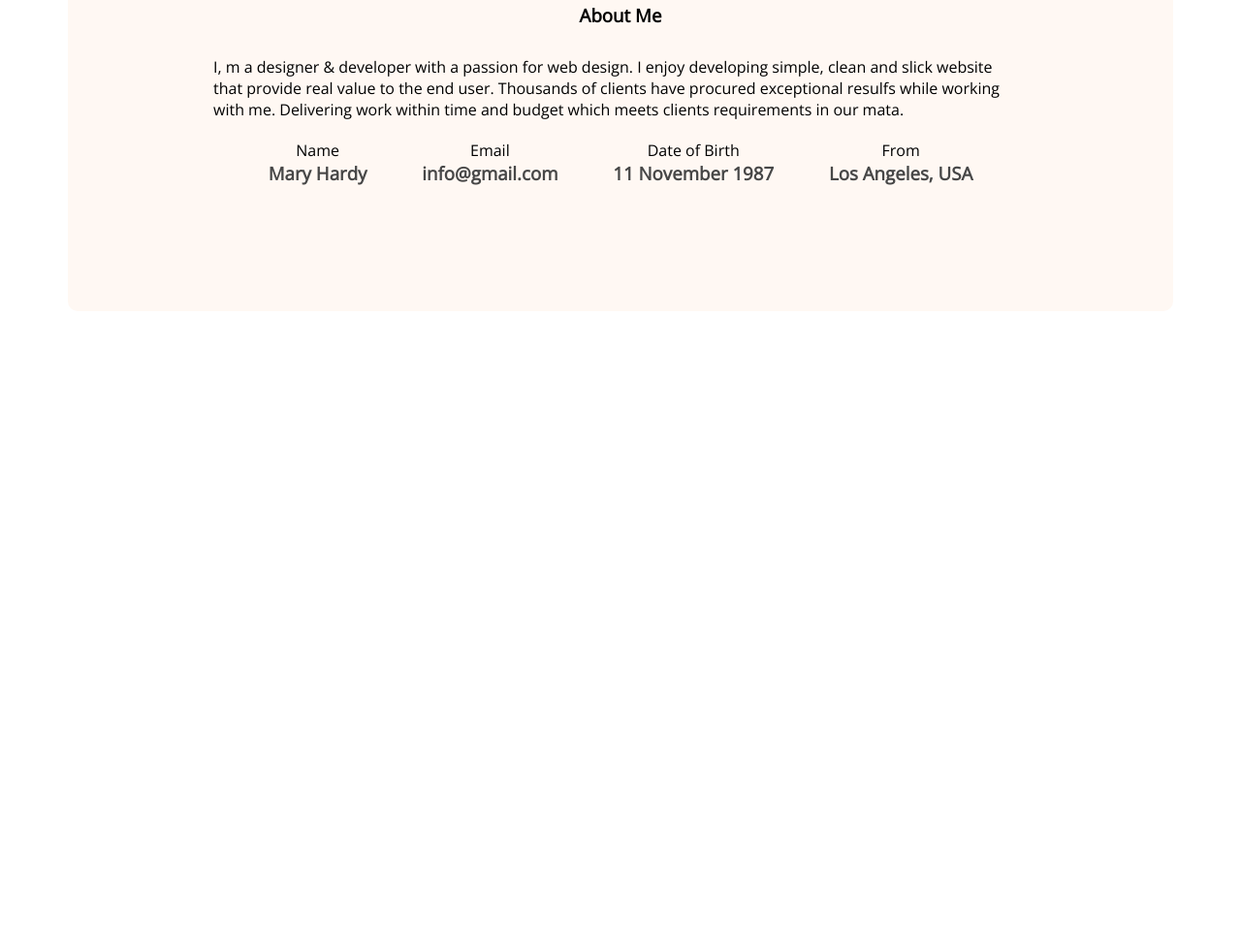
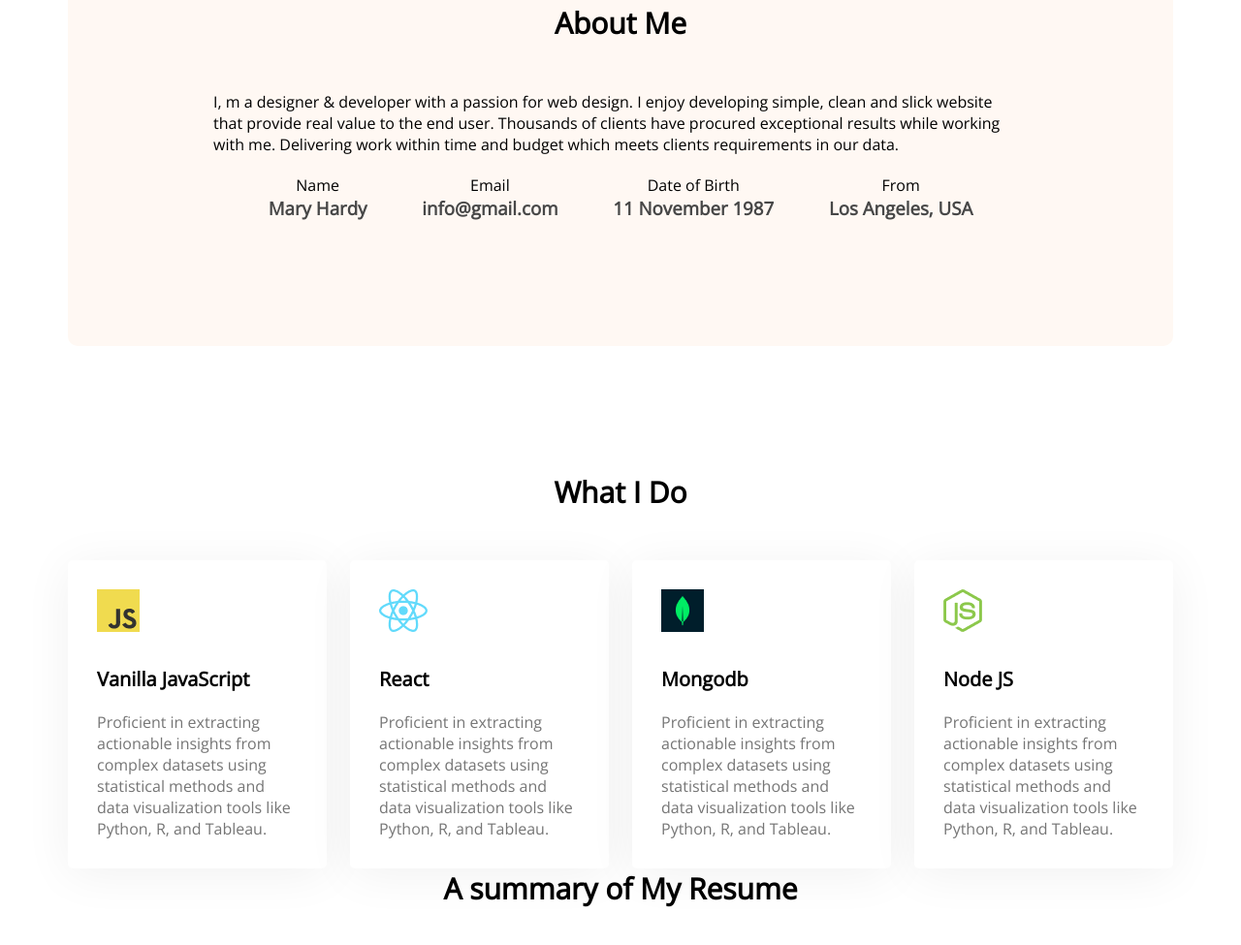
Before and after one commit to RaihanaFerdousi/developer-portfolio2, a plain HTML site: page index.html in a window 1280 px wide. Shown: the part 875-1850 px from the top of the page at 97% size. Before the commit the page ends 1196 px from the top, so only its background shows below. Drawn offline with nearby package versions, Linux system fonts and the light colour scheme.

Commit message:
added skills section

```diff
--- a/index.html
+++ b/index.html
@@ -11,7 +11,7 @@
     <title>Developer Portfolio</title>
 </head>
 <body>
-    <header class="header">
+    <header>
         <nav>
             <h2 class="nav-title">Ma<span class="text-primary">r</span>y</h2>
             <ul>
@@ -35,7 +35,7 @@
     <main>
         <section class="about">
             <h3 class="section-title">About Me</h3>
-            <p class="section-discription">I, m a designer & developer with a passion for web design. I enjoy developing simple, clean and slick website <br> that provide real value to the end user. Thousands of clients have procured exceptional resulfs while working <br> with me. Delivering work within time and budget which meets clients requirements in our mata.</p>
+            <p class="section-discription">I, m a designer & developer with a passion for web design. I enjoy developing simple, clean and slick website <br> that provide real value to the end user. Thousands of clients have procured exceptional results while working <br> with me. Delivering work within time and budget which meets clients requirements in our data.</p>
             <div class="info">
                 <div>
                     <p>Name</p>
@@ -55,6 +55,40 @@
                 </div>
             </div>
         </section>
+        <!-- What I do section -->
+        <section class="what-i-do">
+            <h3 class="section-title">What I Do</h3>
+            <div class="skills-container">
+                <div class="skill">
+                    <img src="/images/icons/js.png" alt="">
+                    <p class="skill-title">Vanilla JavaScript</p>
+                    <p class="skill-description">Proficient in extracting actionable insights from complex datasets using statistical methods and data visualization tools like Python, R, and Tableau.</p>
+                </div>
+                <div class="skill">
+                    <img src="/images/icons/react.png" alt="">
+                    <p class="skill-title">React</p>
+                    <p class="skill-description">Proficient in extracting actionable insights from complex datasets using statistical methods and data visualization tools like Python, R, and Tableau.</p>
+                </div>
+                <div class="skill">
+                    <img src="/images/icons/mongo.png" alt="">
+                    <p class="skill-title">Mongodb</p>
+                    <p class="skill-description">Proficient in extracting actionable insights from complex datasets using statistical methods and data visualization tools like Python, R, and Tableau.</p>
+                </div>
+                <div class="skill">
+                    <img src="/images/icons/nodejs.png" alt="">
+                    <p class="skill-title">Node JS</p>
+                    <p class="skill-description">Proficient in extracting actionable insights from complex datasets using statistical methods and data visualization tools like Python, R, and Tableau.</p>
+                </div>
+            </div>
+        </section>
+        <section class="resume">
+            <h1 class="section-title">A summary of My Resume</h1>
+            <div class="resume-content">
+                <div>
+
+                </div>
+            </div>
+        </section>
     </main>
     <footer>
 
--- a/styles/portfolio.css
+++ b/styles/portfolio.css
@@ -3,7 +3,7 @@
     font-family: "Open Sans", sans-serif;
 }
 
-.header{
+header{
     background: #fff8f3;
     background-image: url('../images/header_bg.png');
     background-repeat: no-repeat;
@@ -79,7 +79,7 @@ main{
     max-width: 1140px;
     margin: 0 auto;
 }
-/* about seciton styles */
+/* about section styles */
 .about{
     margin-top: 130px;
     background: #fff8f3;
@@ -91,6 +91,8 @@ main{
 .section-title{
     text-align: center;
     margin-bottom: 30px;
+    font-size: 30px;
+    margin-bottom: 50px;
 }
 
 .section-description{
@@ -108,3 +110,29 @@ main{
 .info h3{
     color: #474747;
 }
+
+/* What i do styles */
+
+.what-i-do{
+    margin-top: 130px;
+}
+
+.skills-container{
+    display: flex;
+    gap: 24px;
+}
+.skill-title{
+    font-weight: 700;
+    font-size: 20px;
+    margin-top: 30px;
+    margin-bottom: 20px;
+}
+.skill{
+    background: #ffffff;
+    box-shadow: 0px 6px 50px rgba(0, 0, 0, 0.06);
+    border-radius: 5px;
+    padding: 30px;
+}
+.skill-description{
+    color: #757575;
+}
```
Also changed, not shown: images/developer.png.
